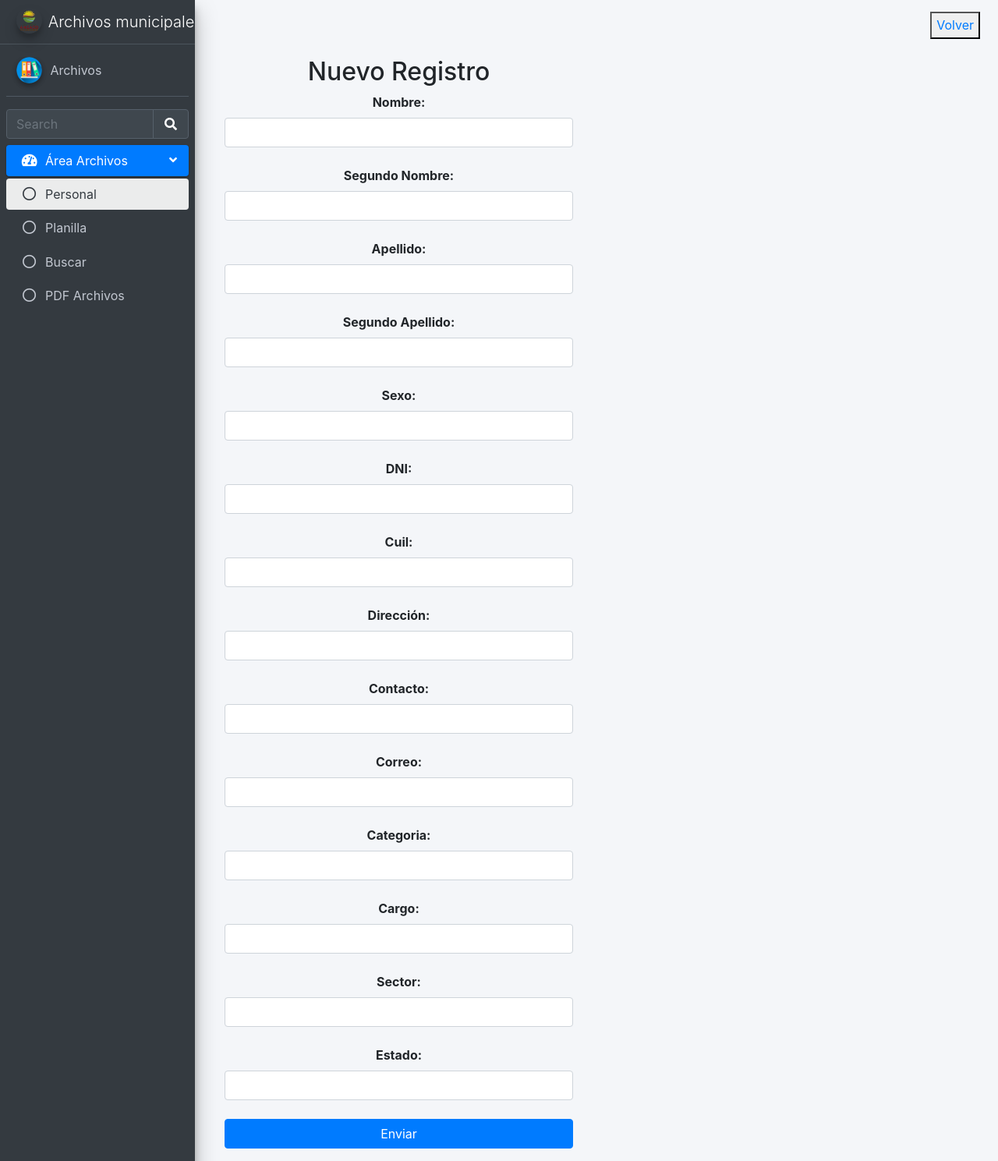
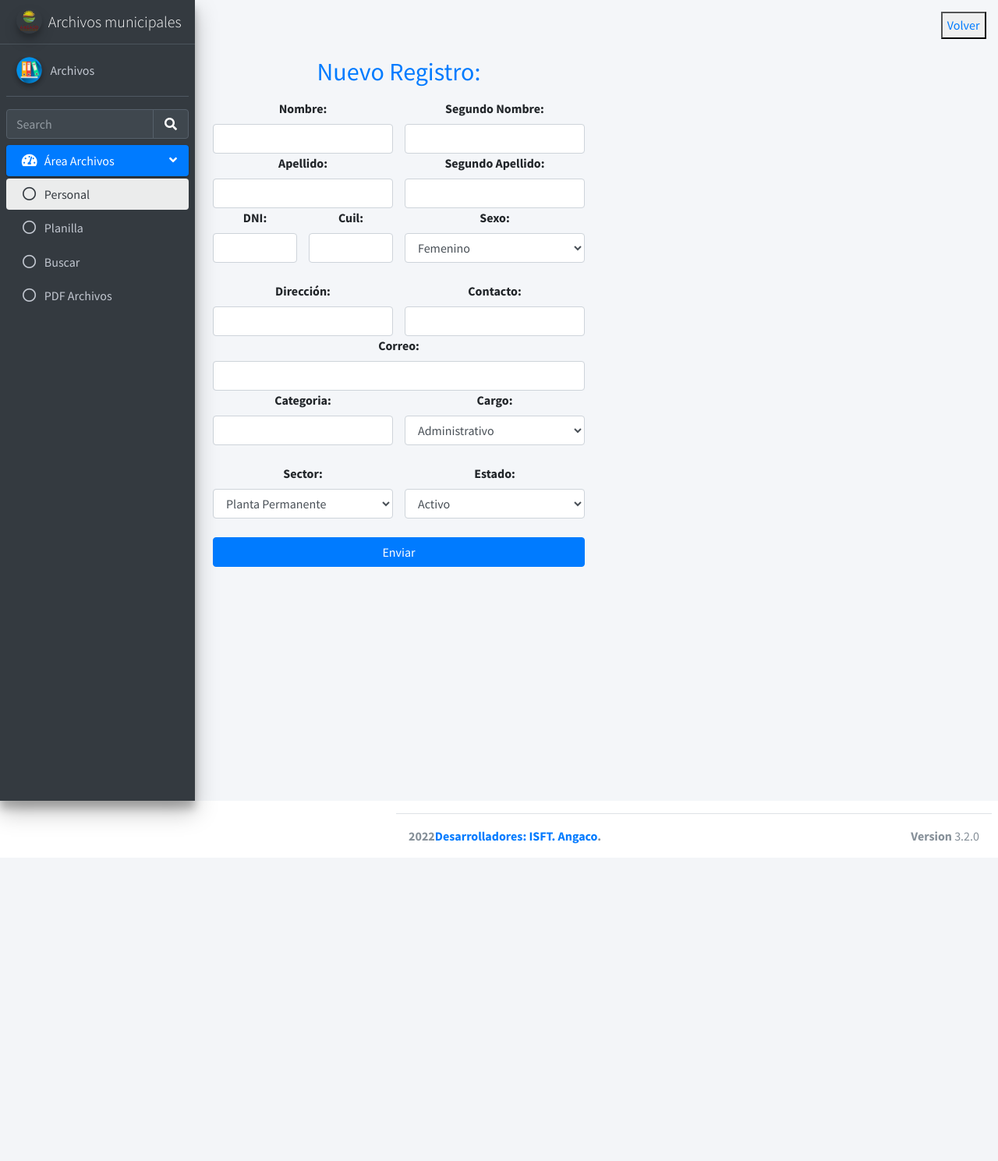
Before and after one commit to Romi1189/pro_muni, a PHP site: page /login/AdminLTE-3.2.0/index5.php in a window 1280 px wide. Shown: the top 1489 px of the page at 78% size. After the commit the page ends 1082 px from the top, so only its background shows below. Run offline with PHP 8.4, Linux system fonts and the light colour scheme; a map, chart or similar area stays blank; some libraries are stand-ins or nearby versions.

Commit message:
modificacion formper

```diff
--- a/login/AdminLTE-3.2.0/formper.php
+++ b/login/AdminLTE-3.2.0/formper.php
@@ -1,55 +1,125 @@
 <html>
+<head>
+    <meta charset="utf-8">
+    <meta name="viewport" content="width=device-width, initial-scale=1">
 
-<head>
-	<meta charset="utf-8">
-	<meta name="viewport" content="width=device-width, initial-scale=1">
-	<title>Municipalidad de Angaco</title>
-	<link rel="stylesheet " href="css/bootstrap.min.css"/>
+  <!-- Google Font: Source Sans Pro -->
+  <link rel="stylesheet" href="https://fonts.googleapis.com/css?family=Source+Sans+Pro:300,400,400i,700&display=fallback">
+  <!-- Font Awesome -->
+  <link rel="stylesheet" href="plugins/fontawesome-free/css/all.min.css">
+  <!-- Ionicons -->
+  <link rel="stylesheet" href="https://code.ionicframework.com/ionicons/2.0.1/css/ionicons.min.css">
+  <!-- Tempusdominus Bootstrap 4 -->
+  <link rel="stylesheet" href="plugins/tempusdominus-bootstrap-4/css/tempusdominus-bootstrap-4.min.css">
+  <!-- iCheck -->
+  <link rel="stylesheet" href="plugins/icheck-bootstrap/icheck-bootstrap.min.css">
+  <!-- JQVMap -->
+  <link rel="stylesheet" href="plugins/jqvmap/jqvmap.min.css">
+  <!-- Theme style -->
+  <link rel="stylesheet" href="dist/css/adminlte.min.css">
+  <!-- overlayScrollbars -->
+  <link rel="stylesheet" href="plugins/overlayScrollbars/css/OverlayScrollbars.min.css">
+  <!-- Daterange picker -->
+  <link rel="stylesheet" href="plugins/daterangepicker/daterangepicker.css">
+  <!-- summernote -->
+  <link rel="stylesheet" href="plugins/summernote/summernote-bs4.min.css">
+
+  <link rel="stylesheet" type="text/css" href="css/formper.css">
+  <title>Municipalidad de Angaco</title>
+
 </head>
 
 <body>
 	<div class="container">
-<form action="<?php echo $_SERVER['PHP_SELF'];?>"method="POST">
+    <form action="<?php echo $_SERVER['PHP_SELF'];?>"method="POST">
+	<h2 class="display-5 text-primary text-center">Nuevo Registro:</h2>
 
-	<h2>Nuevo Registro</h2>
+	<div class="row g-3 mt-3 ">
+	<div class="col-6">
 	<label>Nombre:</label>
-	<input class="form-control" type="text" name="nombre1"><br>
+	<input class="form-control" type="text" name="nombre1">
+	</div>
+	<div class="col-6">
 	<label>Segundo Nombre:</label>
-	<input class="form-control" type="text" name="nombre2"><br>
+	<input class="form-control" type="text" name="nombre2">
+	</div>
+	<div class="col-6">
 	<label>Apellido:</label>
-	<input class="form-control" type="text" name="apellido1"><br>
+	<input class="form-control" type="text" name="apellido1">
+	</div>
+	<div class="col-6">
 	<label>Segundo Apellido:</label>
-	<input class="form-control" type="text" name="apellido2"><br>
-	<label>Sexo:</label>
-	<input class="form-control" type="text" name="sexo"><br>
+	<input class="form-control" type="text" name="apellido2">
+    </div>
+	<div class="col-3">
     <label>DNI:</label>
-	<input class="form-control" type="numero" name="dni"><br>
+	<input class="form-control" type="numero" name="dni">
+    </div>
+	<div class="col-3">
 	<label>Cuil:</label>
 	<input class="form-control" type="numero" name="cuil"><br>
+	</div>
+	<div class="col-6">
+	<label>Sexo:</label>
+	<select name="sexo" id="sexo" class="form-control">
+        <option value="femenino">Femenino</option>
+        <option value="masculino">Masculino</option>
+        <option value="otros">Otros</option>
+    </select>
+	</div>
+	<div class="col-6">
 	<label>Dirección:</label>
-	<input class="form-control" type="text" name="direccion"><br>
+	<input class="form-control" type="text" name="direccion">
+    </div>
+	<div class="col-6">
 	<label>Contacto:</label>
-	<input class="form-control" type="numero" name="contacto"><br>
+	<input class="form-control" type="numero" name="contacto">
+    </div>
+	<div class="col-12">
 	<label>Correo:</label>
-	<input class="form-control" type="email" name="correo"><br>
+	<input class="form-control" type="email" name="correo">
+    </div>
+	<div class="col-6">
 	<label>Categoria:</label>
-	<input class="form-control" type="numero" name="categoria"><br>
+	<input class="form-control" type="numero" name="categoria">
+	</div>
+	<div class="col-6">
 	<label>Cargo:</label>
-	<input class="form-control" type="text" name="cargo"><br>
+	<select name="cargo" id="cargo" class="form-control">
+                <option value="administrativo">Administrativo</option>
+                <option value="ordenanza">Ordenanza</option>
+                <option value="obrero">Obrero</option>
+                <option value="capgen">Capataz General</option>
+                <option value="concejal">Concejal</option>
+                <option value="seccondel">Secretario Con. Deliberante</option>
+                <option value="intendente">Intendente</option>
+
+            </select><br>
+    </div>
+	<div class="col-6">
 	<label>Sector:</label>
-	<input class="form-control" type="numero" name="sector"><br>
+	<select name="sector" id="sector" class="form-control">
+        <option value="femenino">Planta Permanente</option>
+        <option value="masculino">Contratado</option>
+    </select>
+    </div>
+	<div class="col-6">
 	<label>Estado:</label>
-	<input class="form-control" type="texto" name="persona_estado"><br>
-
-
+	<select name="persona_estado" id="persona_estado" class="form-control">
+        <option value="femenino">Activo</option>
+        <option value="masculino">Jubilado</option>
+		<option value="masculino">Fallecido</option>
+    </select>
+	<br>
+	</div>
+	<div class="col-12">
 	<input class="btn btn-primary btn-block"  type="submit" name="ok"value="Enviar">
-
+	</div>
 </form>
 	</div>
 
 <?php
 if (isset($_POST['nombre1'])) {
-
 $nombre1=$_POST['nombre1'];
 $nombre2=$_POST['nombre2'];
 $ap1=$_POST['apellido1'];
@@ -64,7 +134,6 @@
 $cargo=$_POST['cargo'];
 $sector=$_POST['sector'];
 $pe=$_POST['persona_estado'];
-
 
 require_once ('conexion.php');
 
@@ -83,5 +152,6 @@
 require_once ('cierre.php');
 }
 ?>
+</div>
 </body>
 </html>
```
